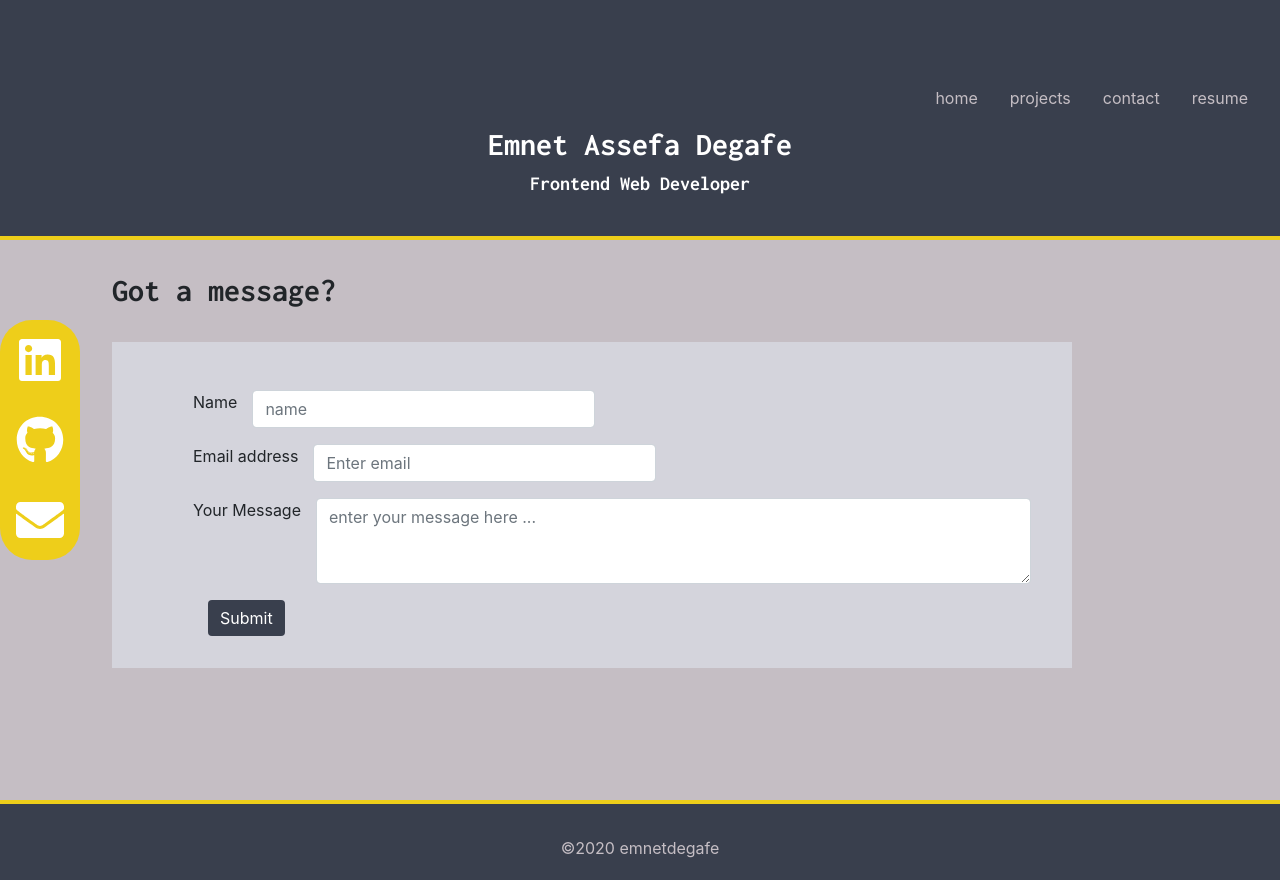
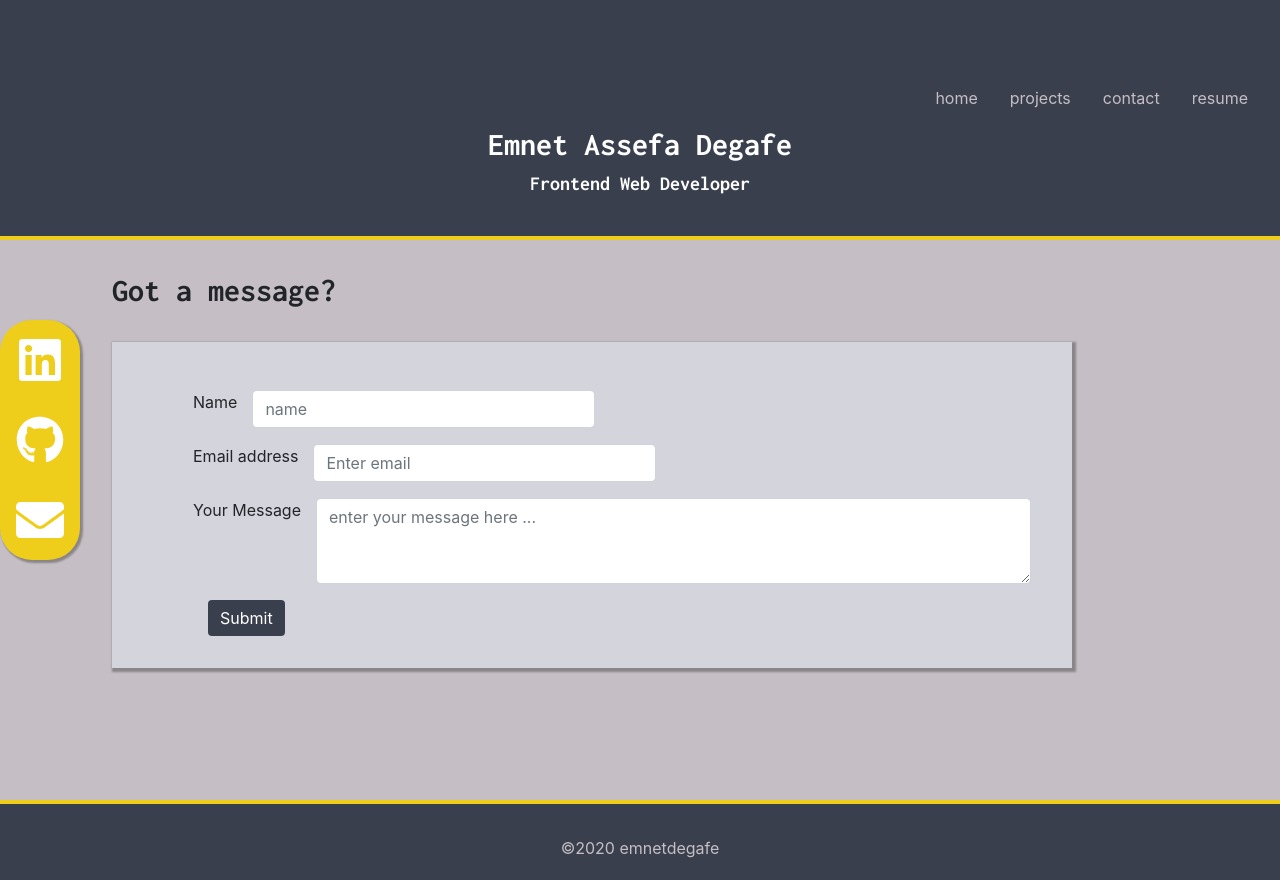
Before and after one commit to Emnetdegafe/personal-site, a React (Create React App) app: page /contact in a window 1280 px wide. Built offline with nearby package versions, Linux system fonts and the light colour scheme.

Commit message:
added shadow to icons

```diff
--- a/src/components/Contact/contact.scss
+++ b/src/components/Contact/contact.scss
@@ -5,6 +5,7 @@
   flex-direction: column;
   min-height: 35rem;
   background-color: $textColor;
+
 
   .wrap {
     padding-left: 7rem;
@@ -20,6 +21,8 @@
     margin-bottom: 2rem;
     padding-bottom: 2rem;
     box-sizing: border-box;
+    box-shadow: 2px 2px 2px 2px rgba(0, 0, 0, 0.3);
+
     Button {
       background-color: $primaryColor;
       border: $primaryColor;
@@ -41,6 +44,8 @@
       background-color: $secondaryTextColor;
       color: $primaryTextColor;
       border-radius: 2rem;
+      z-index: 2;
+      box-shadow: 2px 2px 2px 1px rgba(0, 0, 0, 0.3);
     }
   }
 }
@@ -61,6 +66,7 @@
 }
 .link {
   color: $primaryTextColor;
+
   &:hover {
     color: $primaryColor;
   }
```
